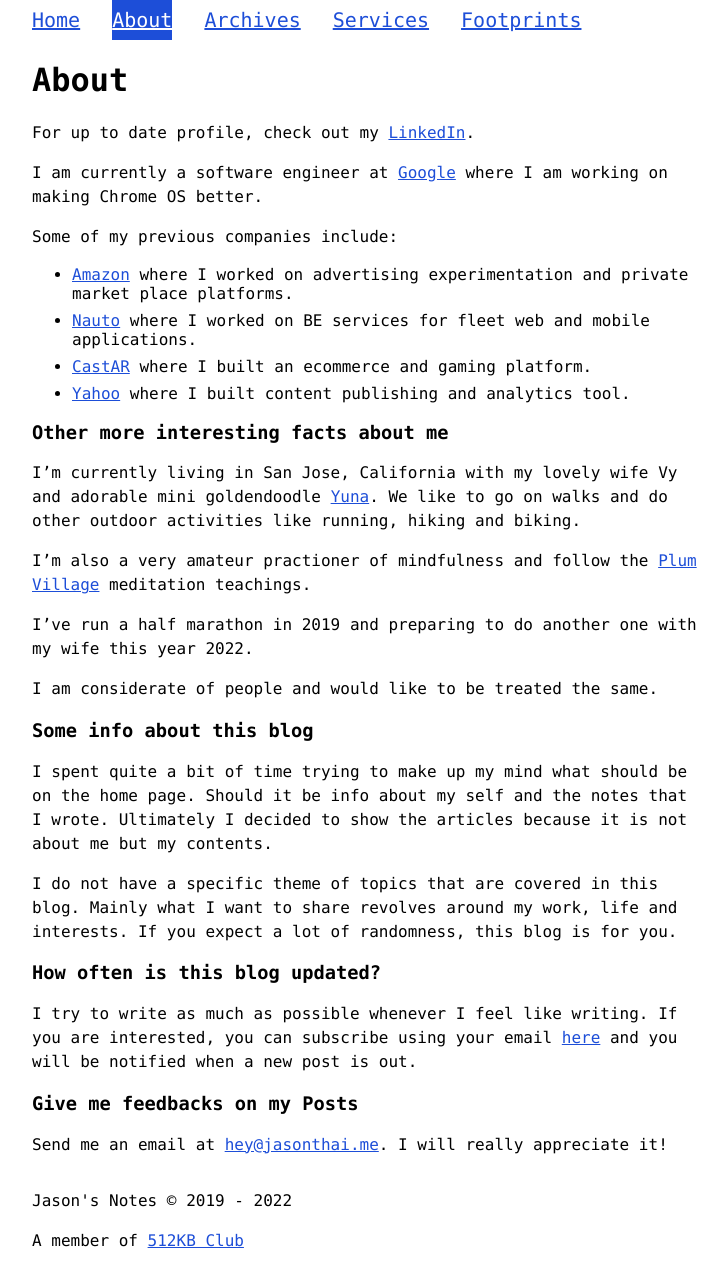
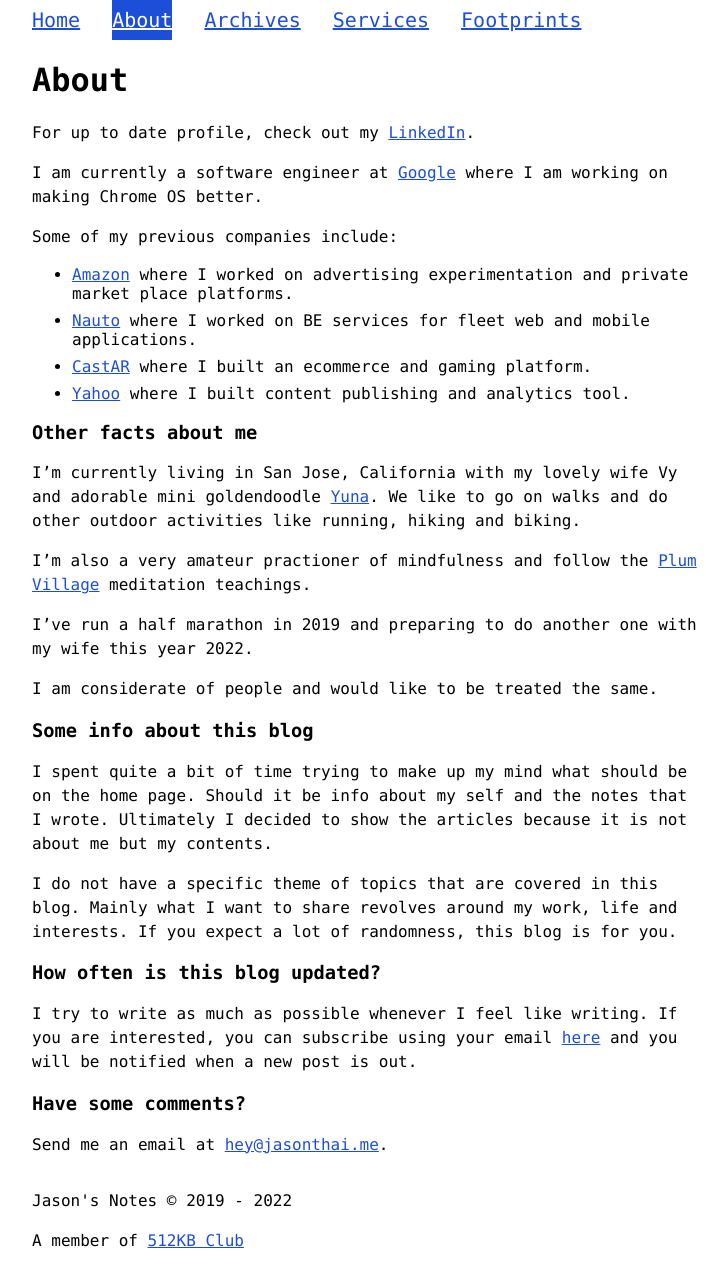
Before and after one commit to jasontthai/jasonthai.me, a Jekyll site: the page built from about.md, in a window 1280 px wide. Shown: the whole page, without its empty margins (272-1000 px from the left). Built offline with Jekyll 4.4.1, drawn with Linux system fonts in a browser that asks for light colours.

Commit message:
Update about.md

```diff
--- a/about.md
+++ b/about.md
@@ -15,7 +15,7 @@
 * [CastAR](http://castar.com) where I built an ecommerce and gaming platform.
 * [Yahoo](https://yahoo.com) where I built content publishing and analytics tool.
 
-### Other more interesting facts about me
+### Other facts about me
 I'm currently living in San Jose, California with my lovely wife Vy and adorable mini goldendoodle [Yuna](/assets/img/yuna-chan.jpeg). We like to go on walks and do other outdoor activities like running, hiking and biking.
 
 I'm also a very amateur practioner of mindfulness and follow the [Plum Village](https://plumvillage.org)  meditation teachings.
@@ -33,5 +33,5 @@
 ### How often is this blog updated?
 I try to write as much as possible whenever I feel like writing. If you are interested, you can subscribe using your email [here](https://sendy.jasonthai.me/subscription?f=1xbnC4rzl5bZyD5KdkNEpvolP9bMamozYB9Km892ZO0L7mc7N7Pq7ckWA1dY3DSlvL) and you will be notified when a new post is out.
 
-### Give me feedbacks on my Posts
-Send me an email at [&#104;&#101;&#121;&#064;&#106;&#097;&#115;&#111;&#110;&#116;&#104;&#097;&#105;&#046;&#109;&#101;](mailto:&#104;&#101;&#121;&#064;&#106;&#097;&#115;&#111;&#110;&#116;&#104;&#097;&#105;&#046;&#109;&#101;). I will really appreciate it!
+### Have some comments?
+Send me an email at [&#104;&#101;&#121;&#064;&#106;&#097;&#115;&#111;&#110;&#116;&#104;&#097;&#105;&#046;&#109;&#101;](mailto:&#104;&#101;&#121;&#064;&#106;&#097;&#115;&#111;&#110;&#116;&#104;&#097;&#105;&#046;&#109;&#101;).
```
